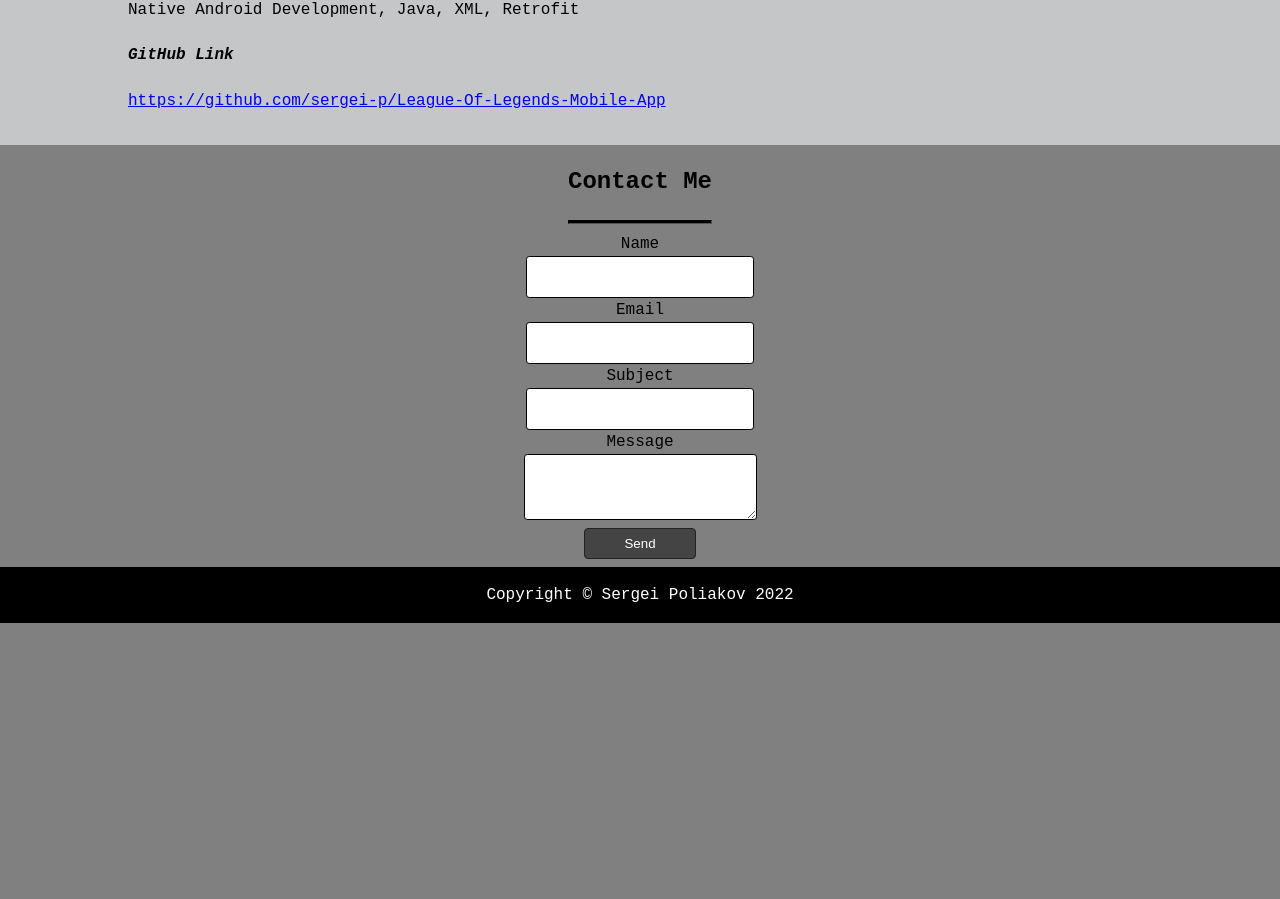
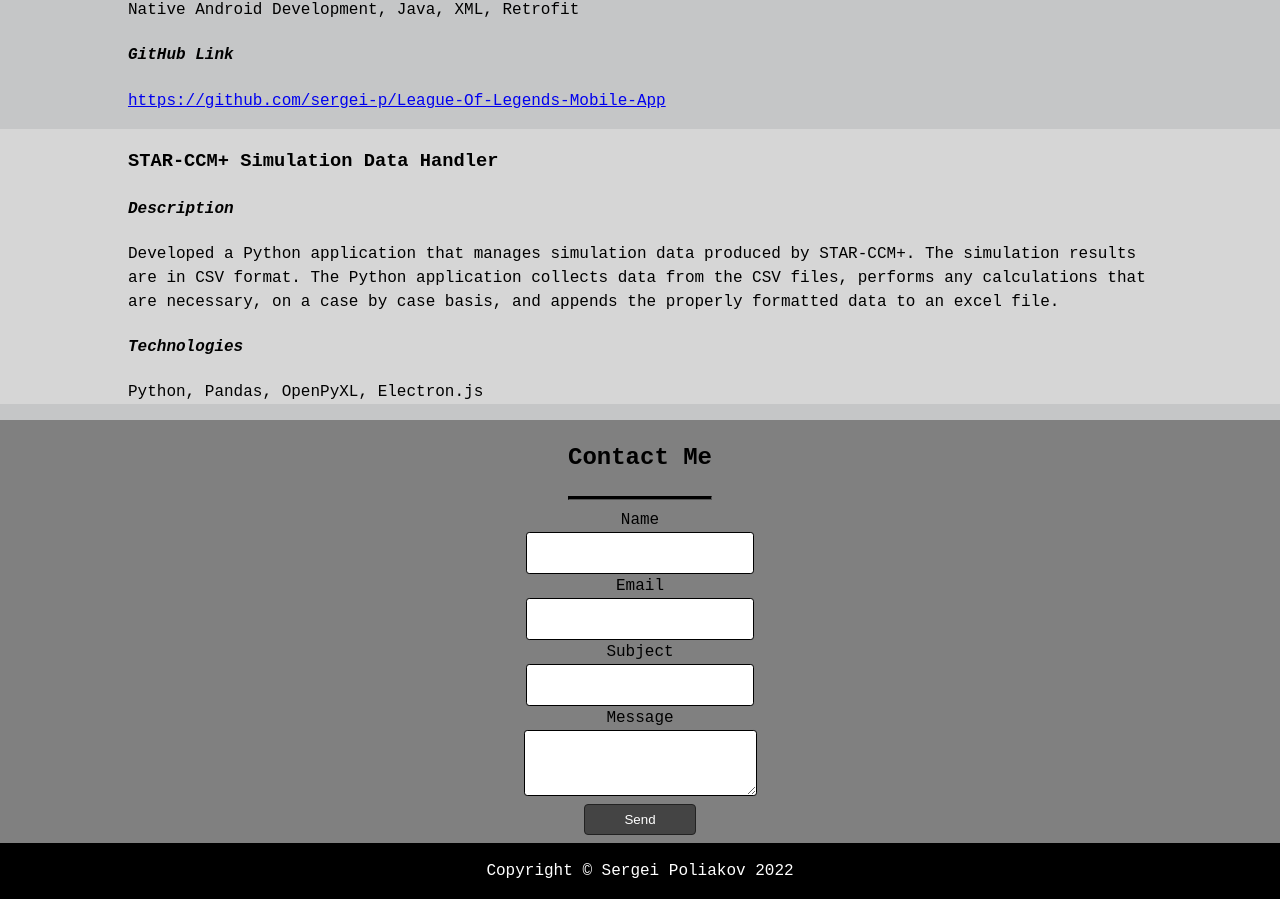
Before and after one commit to sergei-p/personal-website, a React (Create React App) app: page / in a window 1280 px wide. Shown: the part 4432-5331 px from the top of the page. Before the commit the page ends 5055 px from the top, so only its background shows below. Built offline with nearby package versions, Linux system fonts and the light colour scheme.

Commit message:
Added Data Handler Project

```diff
--- a/src/components/Projects.js
+++ b/src/components/Projects.js
@@ -142,6 +142,21 @@ function Projects() {
                 </p>
             </div>
           </dt>
+          <dt className="itemA">
+            <div className='projectItem'>
+              <h3>STAR-CCM+ Simulation Data Handler</h3>
+              <h4>Description</h4>
+                <p>
+                  Developed a Python application that manages simulation data produced by STAR-CCM+. The simulation results are in CSV format. The Python application
+                  collects data from the CSV files, performs any calculations that are necessary, on a case by case basis, and appends the properly formatted data to
+                  an excel file.
+                </p>
+              <h4>Technologies</h4>
+                Python, Pandas, OpenPyXL, Electron.js
+           </div>
+          </dt>
+
+
 
         </dl>
       </div>
```
